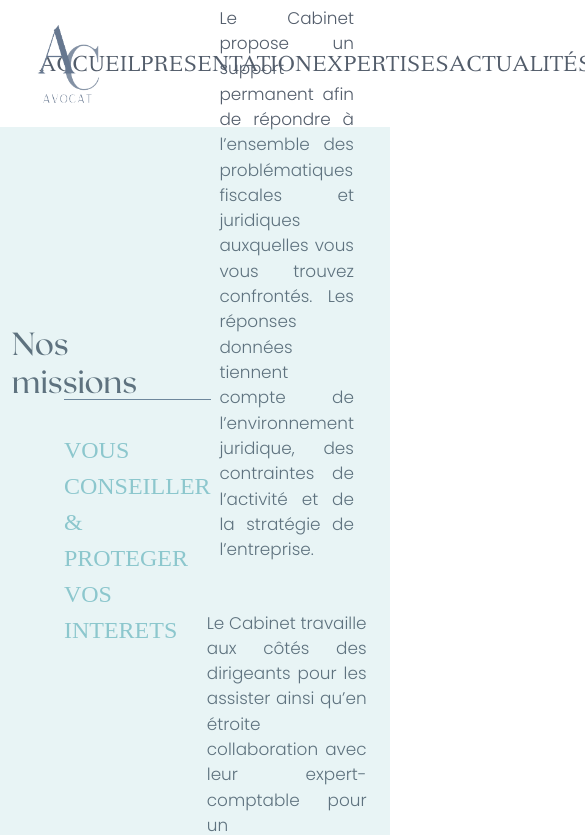
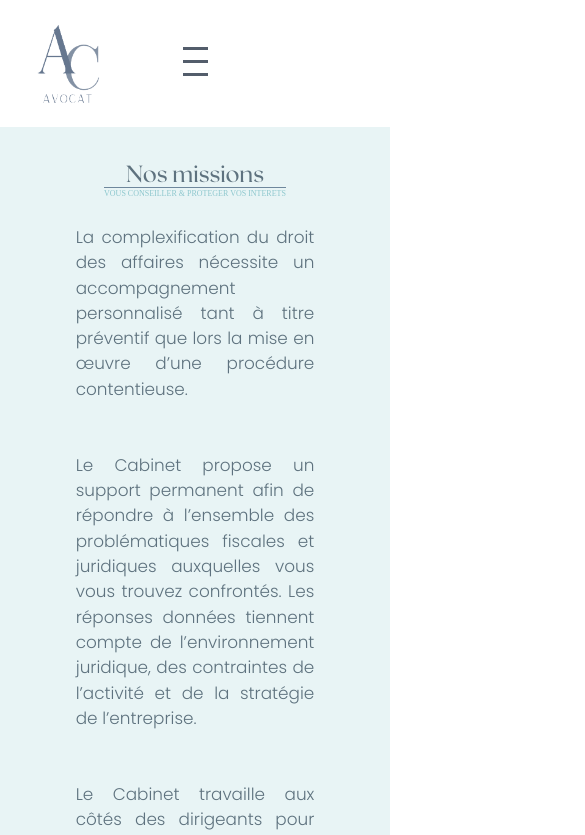
Before and after one commit to PierreScheibling/CarlesAdeleWS, a Next.js app: page /missions in a window 390 px wide. Shown: the top 835 px of the page, 585 px wide, since content can reach past the window. Built offline with nearby package versions, Linux system fonts and the light colour scheme.

Commit message:
add toggle navbar for mobile & media queries for index & mission

```diff
--- a/pages/actualites.js
+++ b/pages/actualites.js
@@ -50,6 +50,7 @@ export default function Blog({articles, total}) {
                     <h2>{article.Title}</h2>
                     <h3>{article.Author}</h3>
                     <p>{article.releaseDate}</p>
+                    <a href={`/article/${article._id}`}>En savoir plus</a>
                   </Content>
                   <Line/>
                 </ArticleWrapper>
--- a/pages/components/nav.js
+++ b/pages/components/nav.js
@@ -1,9 +1,18 @@
+import { useState } from "react";
 import Link from "next/link";
-import { NavStyles, Logo } from "../../styles/navStyles";
+import { NavStyles, Logo, NavBarLinks, MenuIcon, MenuLinks } from "../../styles/navStyles";
 import Image from 'next/image';
 import logonav from "../../public/images/LogoAC.png";
 
 export default function Nav() {
+    const [isOpen, setIsOpen] = useState(false);
+    const toggleMenu = () => {
+        setIsOpen(!isOpen);
+    };
+    const closeMenu = () => {
+        setIsOpen(false);
+      };
+
     return (
         <NavStyles>
             <Logo>
@@ -11,6 +20,34 @@ export default function Nav() {
                     <Image className="imgNav" src={logonav} alt="logo" />
                 </Link>
             </Logo>
+            <MenuIcon onClick={toggleMenu}>
+                <div></div>
+                <div></div>
+                <div></div>
+            </MenuIcon>
+            {isOpen && (
+                <MenuLinks>
+                    <li>
+                    <Link href={"/missions"} onClick={closeMenu}>ACCUEIL</Link>
+                    </li>
+                    <li>
+                    <Link href={"/presentation"} onClick={closeMenu}>PRESENTATION</Link>
+                    </li>
+                    <li>
+                    <Link href={"/expertise"} onClick={closeMenu}>EXPERTISES</Link>
+                    </li>
+                    <li>
+                    <Link href={"/actualites"} onClick={closeMenu}>ACTUALITÉS</Link>
+                    </li>
+                    <li>
+                    <Link href={"/honoraires"} onClick={closeMenu}>HONORAIRES</Link>
+                    </li>
+                    <li>
+                    <Link href={"/contact"} onClick={closeMenu}>CONTACT</Link>
+                    </li>
+                </MenuLinks>
+            )}
+            <NavBarLinks>
                 <ul>
                     <li>
                         <Link href={"/missions"}>
@@ -43,6 +80,7 @@ export default function Nav() {
                         </Link>
                     </li>
                 </ul>
+            </NavBarLinks>
         </NavStyles>
     )
 }
--- a/styles/indexStyles.js
+++ b/styles/indexStyles.js
@@ -26,6 +26,7 @@ export const Text = styled(motion.div)`
     display: flex;
     align-items: center;
     justify-content: center;
+    text-align: center;
     font-family: "Poppins_light";
     color: var(--bluelight);
     position: relative;
--- a/styles/missionsStyles.js
+++ b/styles/missionsStyles.js
@@ -6,6 +6,11 @@ export const MissionsWrapper = styled(motion.div)`
     padding: 0 3%;
     width: 100%;
     display: flex;
+    @media (max-width: 850px) {
+        flex-direction: column;
+        align-items: center;
+        justify-content: center;
+    }
 `;
 
 export const MissionsBackground = styled(motion.div)`
@@ -26,9 +31,14 @@ export const LeftSide = styled(motion.div)`
     width: 50%;
     h1 {
         font-family: "RoxboroughCF";
-        font-size: clamp(2rem,  6vw, 10rem);
+        font-size: clamp(0.5rem,  6vw, 10rem);
         color: var(--greyblue);
         font-weight: lighter;
+    }
+    @media (max-width: 850px) {
+        width: 100%;
+        height: 100%;
+        margin-top: 2rem;
     }
 `;
 
@@ -38,11 +48,18 @@ export const Subtext = styled.div`
         display: flex;
         justify-content: flex-start;
         border-top: 1px solid var(--grey);
-        font-size: clamp(1.5rem,  2vw, 10rem);
+        font-size: clamp(0.5rem,  2vw, 10rem);
         color: var(--bluelight);
         font-weight: lighter;
         padding-top: 2rem;
         line-height: 150%;
+    }
+    @media (max-width: 850px) {
+        margin-left: 0;
+        text-align: center;
+        h2 {
+            padding-top: 0rem;
+        }
     }
 `;
 
@@ -55,9 +72,17 @@ export const RightSide = styled(motion.div)`
     width: 50%;
     padding: 0 4rem;
     p {
-        font-size: clamp(0.3rem, 2vh, 8rem);
+        font-size: clamp(0.2rem, 2vh, 8rem);
         font-family: "Poppins_light";
-        margin: 1.5rem 0;
+        margin: clamp(0.2rem, 4vh, 8rem) 0;
         color: var(--greyblue);
     }
+    @media (max-width: 850px) {
+        width: 100%;
+        height: 100%;
+        p{
+            margin: clamp(0.2rem, 3vh, 8rem) 0;
+        }
+    }
+
 `;
--- a/styles/navStyles.js
+++ b/styles/navStyles.js
@@ -12,9 +12,6 @@ export const NavStyles = styled.div`
     list-style: none;
     font-family: "Versailles";
     ul {
-        width: 80%;
-        display: flex;
-        justify-content: space-between;
         list-style: none;
         font-size: clamp(0.4rem, 2.5vh, 12rem);
         color: var(--greyblue);
@@ -31,3 +28,59 @@ export const Logo = styled.div`
             object-fit: cover;
         }
 `;
+
+export const MenuIcon = styled.div`
+    display: none;
+    cursor: pointer;
+    div {
+        width: 25px;
+        height: 3px;
+        margin: 5px;
+        background-color: var(--greyblue);
+    }
+
+    @media (max-width: 850px) {
+        display: flex;
+        flex-direction: column;
+        align-items: center;
+        position: absolute;
+        top: 5vh;
+    }
+`;
+
+export const MenuLinks = styled.ul`
+    display: none;
+    justify-content: center;
+    align-items: center;
+    @media (max-width: 850px) {
+        width: 100%;
+        display: flex;
+        position: absolute;
+        flex-direction: column;
+        align-items: center;
+        justify-content: space-evenly;
+        background: white;
+        height: 85vh;
+        top: 15vh;
+        transition: all;
+        li {
+            :hover{
+                font-size: clamp(0.4rem, 2.7vh, 12rem);
+            }
+        }
+    }
+`;
+
+export const NavBarLinks = styled.ul`
+    width: 80%;
+    ul {
+        display: flex;
+        justify-content: space-between;
+        list-style: none;
+        font-size: clamp(0.4rem, 2.5vh, 12rem);
+        color: var(--greyblue);
+    }
+    @media (max-width: 850px) {
+        display: none;
+    }
+`;
```
Also changed, not shown: pages/article/[id].js (added, +41 -0 lines). Lines whose indentation alone changed are shown as unchanged.
